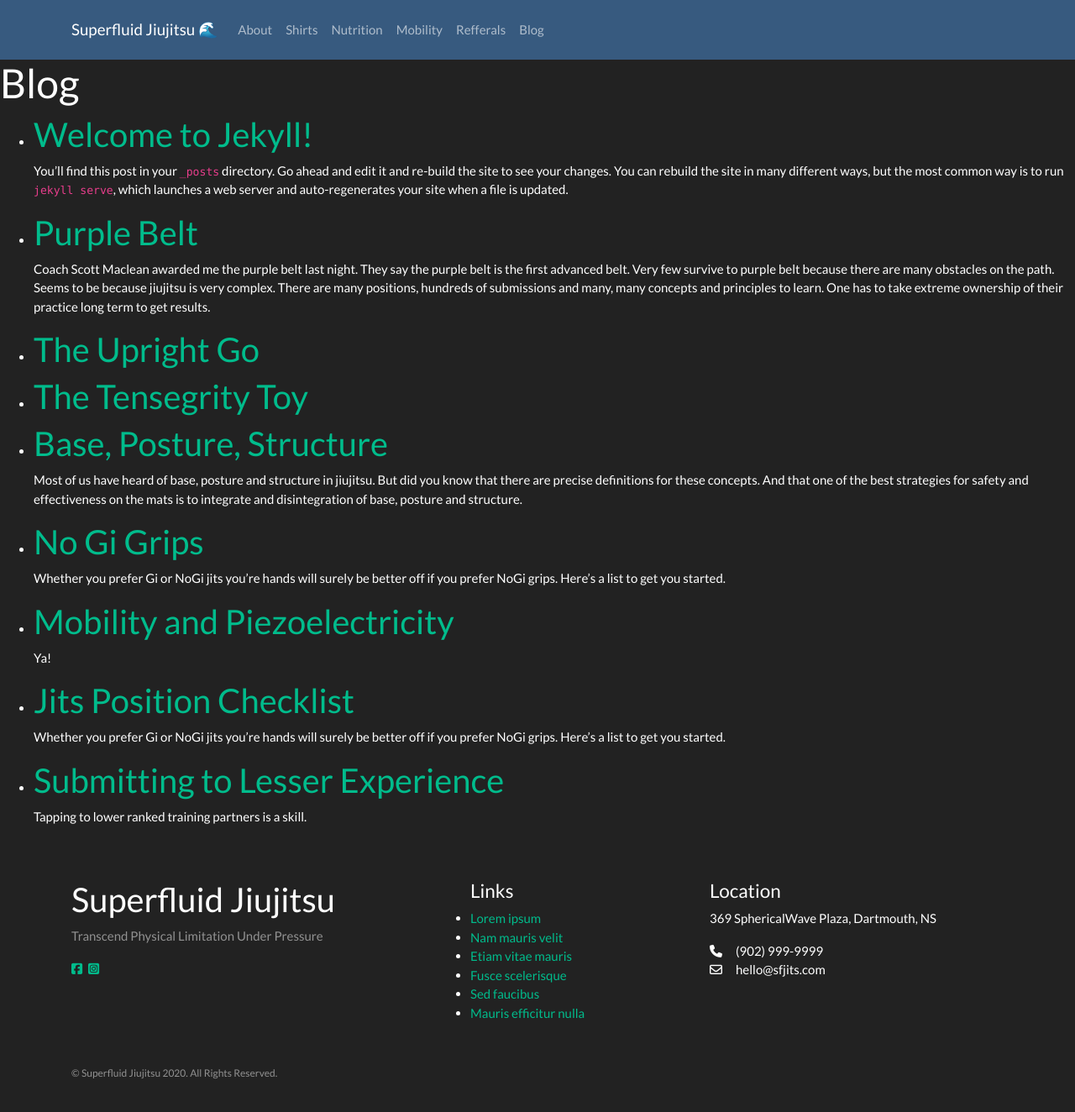
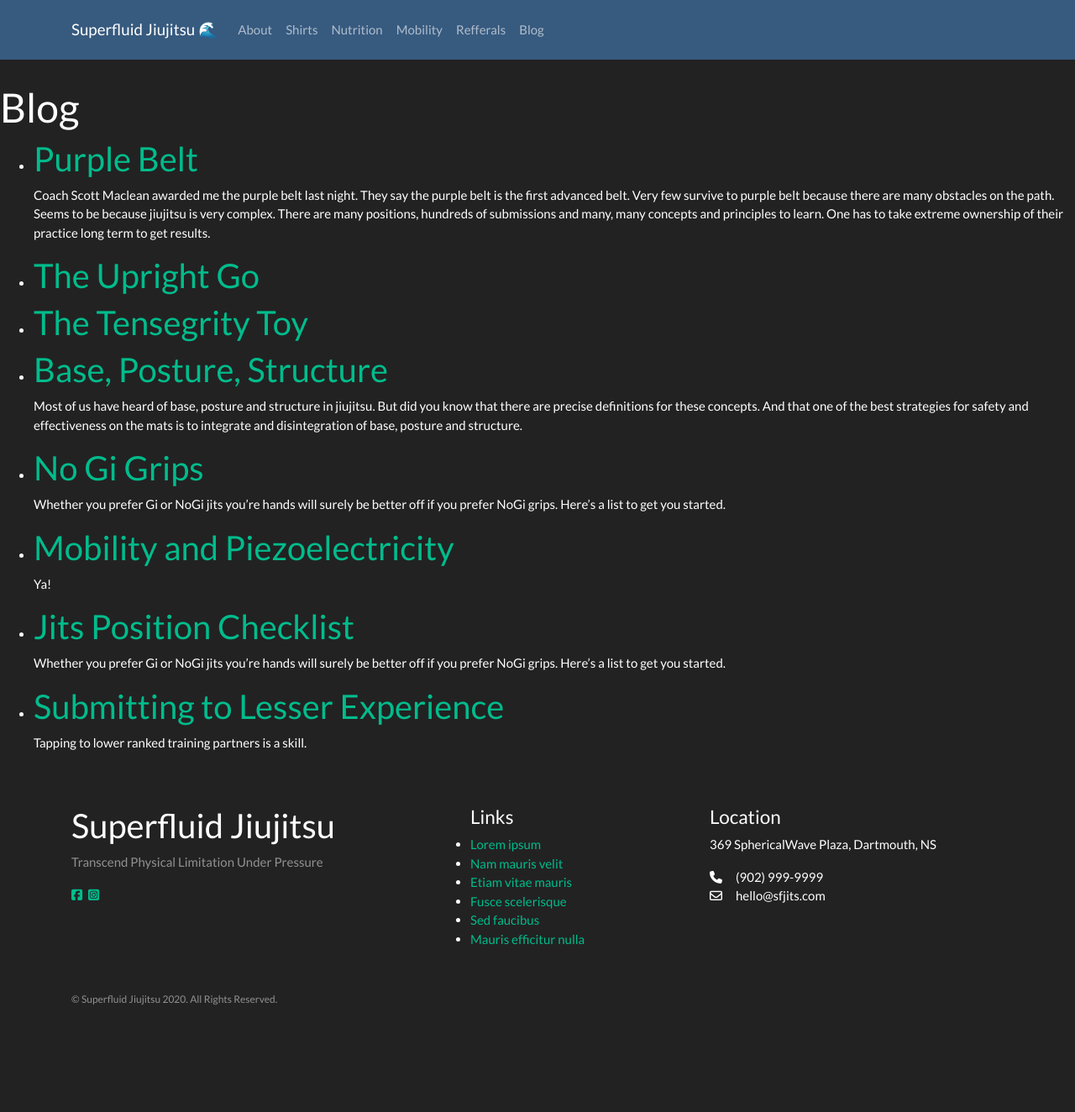
Before and after one commit to sphericalwave/sfjits, a Jekyll site: the page built from pages/blog.html, in a window 1280 px wide and 1352 px high. Shown: the top 1324 px of the window at 84% size. Built offline with Jekyll 4.4.1, drawn with Linux system fonts in a browser that asks for light colours; nearby versions of some CDN libraries.

Commit message:
removed welcome to jekyll post

```diff
--- a/Gemfile
+++ b/Gemfile
@@ -14,8 +14,12 @@ gem "minima"
 # uncomment the line below. To upgrade, run `bundle update github-pages`.
 # gem "github-pages", group: :jekyll_plugins
 # If you have any plugins, put them here!
+
+
 group :jekyll_plugins do
   gem "jekyll-feed", "~> 0.12"
+  gem "jekyll-sitemap"
+  gem "jekyll-paginate"
 end
 
 # Windows and JRuby does not include zoneinfo files, so bundle the tzinfo-data gem
--- a/_config.yml
+++ b/_config.yml
@@ -7,4 +7,12 @@ url: "" # the base hostname & protocol for your site, e.g. http://example.com
 twitter_username:
 
 # Build settings
-theme: minima
+#theme: minima
+
+plugins:
+  - jekyll-paginate
+  - jekyll-feed
+  - jekyll-sitemap
+
+paginate: 1
+paginate_path: "/page:num/"
--- a/_includes/header.html
+++ /dev/null
@@ -1,38 +0,0 @@
-
-<div class="navbar navbar-expand-lg fixed-top navbar-dark bg-primary">
-      <div class="container">
-        <a href="../" class="navbar-brand">Superfluid Jiujitsu 🌊</a>
-        <button class="navbar-toggler" type="button" data-toggle="collapse" data-target="#navbarResponsive" aria-controls="navbarResponsive" aria-expanded="false" aria-label="Toggle navigation">
-          <span class="navbar-toggler-icon"></span>
-        </button>
-        <div class="collapse navbar-collapse" id="navbarResponsive">
-          <ul class="navbar-nav">
-
-<li class="nav-item">
-            <a class="nav-link d-inline" href="/about.html"> About </a>
-            </li>
-
-            <li class="nav-item">
-            <a class="nav-link d-inline" href="/shirts.html"> Shirts </a>
-            </li>
-
-            <li class="nav-item">
-            <a class="nav-link d-inline" href="/nutrition.html"> Nutrition </a>
-            </li>
-
-            <li class="nav-item">
-            <a class="nav-link d-inline" href="/mobility.html"> Mobility </a>
-            </li>
-
-            <li class="nav-item">
-            <a class="nav-link d-inline" href="/refferals.html"> Refferals </a>
-            </li>
-
-            <li class="nav-item">
-            <a class="nav-link d-inline" href="/blog.html"> Blog </a>
-            </li>
-
-          </ul>
-        </div>
-      </div>
-    </div>
--- /dev/null
+++ b/_includes/nav.html
@@ -0,0 +1,41 @@
+
+<!--header.html-->
+<header>
+  <nav class="navbar navbar-expand-lg fixed-top navbar-dark bg-primary">
+        <div class="container">
+          <a href="../" class="navbar-brand">Superfluid Jiujitsu 🌊</a>
+          <button class="navbar-toggler" type="button" data-toggle="collapse" data-target="#navbarResponsive" aria-controls="navbarResponsive" aria-expanded="false" aria-label="Toggle navigation">
+            <span class="navbar-toggler-icon"></span>
+          </button>
+          <div class="collapse navbar-collapse" id="navbarResponsive">
+            <ul class="navbar-nav">
+
+              <li class="nav-item">
+                <a class="nav-link d-inline" href="/about.html"> About </a>
+              </li>
+
+              <li class="nav-item">
+                <a class="nav-link d-inline" href="/shirts.html"> Shirts </a>
+              </li>
+
+              <li class="nav-item">
+                <a class="nav-link d-inline" href="/nutrition.html"> Nutrition </a>
+              </li>
+
+              <li class="nav-item">
+                <a class="nav-link d-inline" href="/mobility.html"> Mobility </a>
+              </li>
+
+              <li class="nav-item">
+                <a class="nav-link d-inline" href="/refferals.html"> Refferals </a>
+              </li>
+
+              <li class="nav-item">
+                <a class="nav-link d-inline" href="/blog.html"> Blog </a>
+              </li>
+
+            </ul>
+          </div>
+        </div>
+  </nav>
+</header>
--- a/_includes/post-list.html
+++ b/_includes/post-list.html
@@ -1,43 +1,9 @@
-<!-- post list -->
+<!-- post list.html -->
 
-<div class="row mt-3">
 {% for post in paginator.posts %}
 
     {% capture post %} {% endcapture %}
 
-      <div class="col-6 col-lg-3">
-          {% include post-summary.html post=post %}
-      </div> <!--col-->
+    {% include post-summary.html post=post %}
 
 {% endfor %}
-
-</div> <!--row-->
-
-<!-- pagination -->
-{% if paginator.total_pages > 1 %}
-  <div class="pagination pt-3">
-
-    {% if paginator.previous_page %}
-      <a href="{{ paginator.previous_page_path | prepend: site.baseurl | replace: '//', '/' }}">&laquo; Prev</a>
-    {% else %}
-      <span>&laquo; Prev</span>
-    {% endif %}
-
-    {% for page in (1..paginator.total_pages) %}
-      {% if page == paginator.page %}
-        <span class="webjeda">{{ page }}</span>
-      {% elsif page == 1 %}
-        <a href="/">{{ page }}</a>
-      {% else %}
-        <a href="{{ site.paginate_path | prepend: site.baseurl | replace: '//', '/' | replace: ':num', page }}">{{ page }}</a>
-      {% endif %}
-    {% endfor %}
-
-    {% if paginator.next_page %}
-      <a href="{{ paginator.next_page_path | prepend: site.baseurl | replace: '//', '/' }}">Next &raquo;</a>
-    {% else %}
-      <span>Next &raquo;</span>
-    {% endif %}
-
-  </div>
-{% endif %}
--- a/_includes/signup3.html
+++ b/_includes/signup3.html
@@ -6,9 +6,9 @@
     <p class="lead">Eliminate injuries, become pain free and rank up faster.</p>
     <hr class="my-2">
 
-    <video width="325" height="325"  autoplay loop>
+    <!-- <video width="325" height="325"  autoplay loop>
       <source src="/assets/img/SuperfluidJits1.m4v" type="video/mp4">
-    </video>
+    </video> -->
 
     <!-- <div class="embed-responsive embed-responsive-1by1">
       <iframe class="embed-responsive-item" src="/assets/img/SuperfluidJits1.m4v"></iframe>
--- a/_layouts/default.html
+++ b/_layouts/default.html
@@ -3,17 +3,12 @@
 
   {%- include head.html -%}
 
-
-{%- include header.html -%}
+  {%- include nav.html -%}
 
   <body>
 
-
-
     {{ content }}
-
     {%- include footer.html -%}
-
     {%- include bootstrap-includes.html -%}
 
   </body>
--- a/_posts/2020-12-07-welcome-to-jekyll.markdown
+++ /dev/null
@@ -1,29 +0,0 @@
----
-layout: post
-title:  "Welcome to Jekyll!"
-date:   2020-12-07 09:36:01 -0400
-categories: jekyll update
----
-You’ll find this post in your `_posts` directory. Go ahead and edit it and re-build the site to see your changes. You can rebuild the site in many different ways, but the most common way is to run `jekyll serve`, which launches a web server and auto-regenerates your site when a file is updated.
-
-Jekyll requires blog post files to be named according to the following format:
-
-`YEAR-MONTH-DAY-title.MARKUP`
-
-Where `YEAR` is a four-digit number, `MONTH` and `DAY` are both two-digit numbers, and `MARKUP` is the file extension representing the format used in the file. After that, include the necessary front matter. Take a look at the source for this post to get an idea about how it works.
-
-Jekyll also offers powerful support for code snippets:
-
-{% highlight ruby %}
-def print_hi(name)
-  puts "Hi, #{name}"
-end
-print_hi('Tom')
-#=> prints 'Hi, Tom' to STDOUT.
-{% endhighlight %}
-
-Check out the [Jekyll docs][jekyll-docs] for more info on how to get the most out of Jekyll. File all bugs/feature requests at [Jekyll’s GitHub repo][jekyll-gh]. If you have questions, you can ask them on [Jekyll Talk][jekyll-talk].
-
-[jekyll-docs]: https://jekyllrb.com/docs/home
-[jekyll-gh]:   https://github.com/jekyll/jekyll
-[jekyll-talk]: https://talk.jekyllrb.com/
--- a/assets/css/style2.scss
+++ b/assets/css/style2.scss
@@ -59,7 +59,7 @@
 // }
 
 
-//footer css
+//footer css in use
 .footer{
   background: #152F4F;
   color:white;
```
Also changed, not shown: index.html (added, +20 -0 lines), index.md (deleted, +0 -5 lines), Gemfile.lock, assets/css/style.css.
